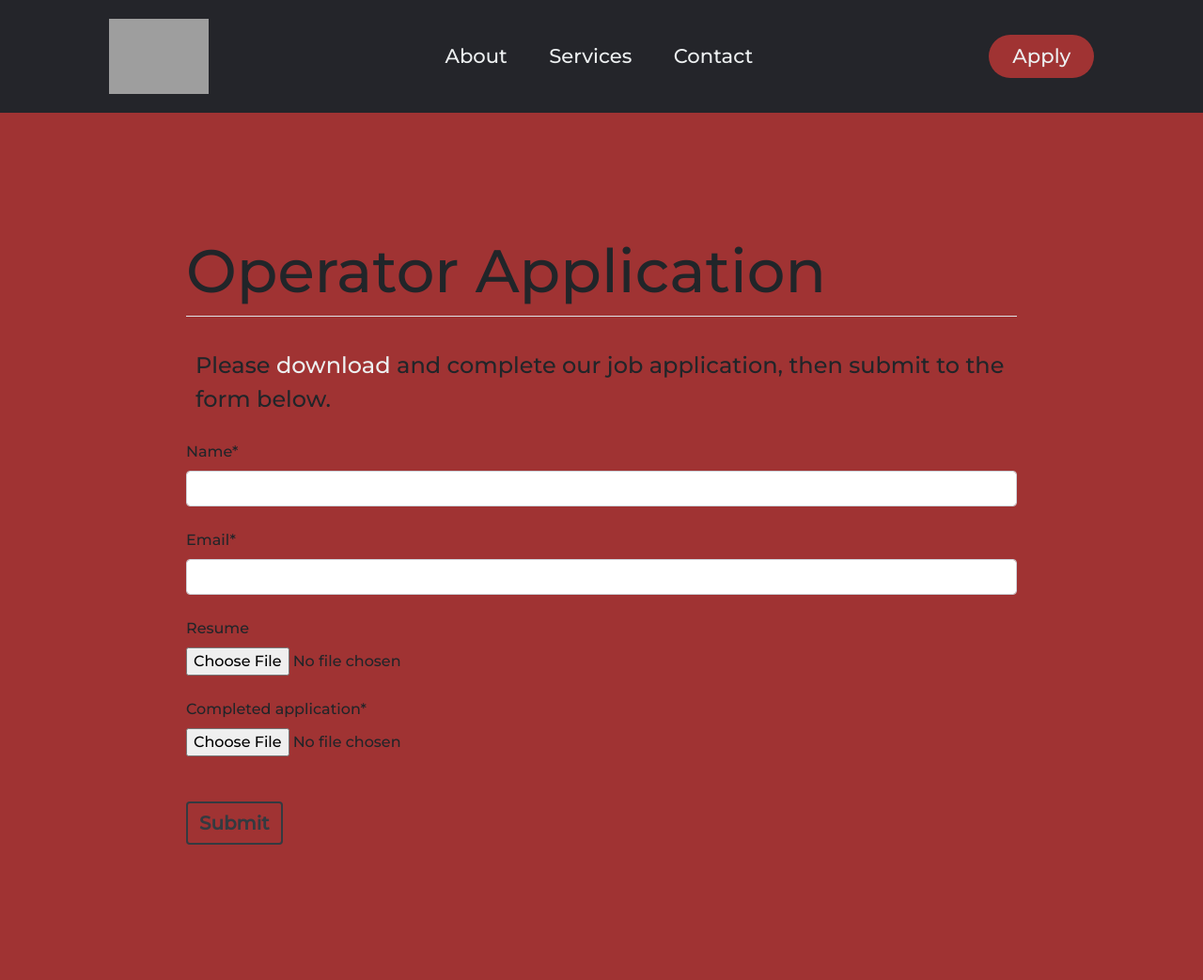
After one commit to brantmorton/civil-construction, a Django app: page /apply/operator/ in a window 1280 px wide. The commit adds this page. Shown: the whole page at 94% size. Run offline with Django 3.2, Linux system fonts and the light colour scheme; some libraries are stand-ins or nearby versions; grey boxes are pictures that could not be loaded.

Commit message:
separated routing between two types of job applications

```diff
--- a/apply/forms.py
+++ b/apply/forms.py
@@ -1,13 +1,24 @@
 from django import forms
-from .models import Applicant
+from .models import Laborer, Operator
 
 
-class ApplicationForm(forms.ModelForm):
+class LaborerForm(forms.ModelForm):
     name = forms.CharField(max_length='100')
     email = forms.EmailField()
     resume = forms.FileField(required=False)
     completed_application = forms.FileField()
 
     class Meta:
-        model = Applicant
+        model = Laborer
         fields =['name', 'email', 'resume', 'completed_application']
+
+
+class OperatorForm(forms.ModelForm):
+    name = forms.CharField(max_length='100')
+    email = forms.EmailField()
+    resume = forms.FileField(required=False)
+    completed_application = forms.FileField()
+
+    class Meta:
+        model = Operator
+        fields =['name', 'email', 'resume', 'completed_application']
--- a/apply/models.py
+++ b/apply/models.py
@@ -2,11 +2,21 @@ from django.db import models
 from django.contrib.auth.models import User
 
 
-class Applicant(models.Model):
+class Laborer(models.Model):
     name = models.CharField(max_length=100)
     email = models.EmailField()
-    resume = models.FileField()
-    completed_application = models.FileField()
+    resume = models.FileField(upload_to='apply/laborer/resume')
+    completed_application = models.FileField(upload_to='apply/laborer/application')
 
     def __str__(self):
         return self.name
+
+
+class Operator(models.Model):
+    name = models.CharField(max_length=100)
+    email = models.EmailField()
+    resume = models.FileField(upload_to='apply/operator/resume')
+    completed_application = models.FileField(upload_to='apply/operator/application')
+
+    def __str__(self):
+        return self.name
--- a/apply/templates/apply/application_page.html
+++ b/apply/templates/apply/laborer_application.html
@@ -10,7 +10,7 @@
             {% csrf_token %}
             <fieldset class="form-group">
                 <legend class="border-bottom mb-4">
-                    Apply
+                    Laborer Application
                 </legend>
                 <div id="app-download">
                     <p>
--- /dev/null
+++ b/apply/templates/apply/operator_application.html
@@ -0,0 +1,31 @@
+{% extends 'marketing/base.html' %}
+{% load static %}
+
+{% load crispy_forms_tags %}
+
+{% block content %}
+    <div id="filler"></div>
+    <div id="application-form" class="container">
+        <form enctype="multipart/form-data" method="POST">
+            {% csrf_token %}
+            <fieldset class="form-group">
+                <legend class="border-bottom mb-4">
+                     Operator Application
+                </legend>
+                <div id="app-download">
+                    <p>
+                        Please
+                        <a href="{% static 'marketing/Project-Resume.pdf' %}" download="civil-application">
+                            download
+                        </a>
+                         and complete our job application, then submit to the form below.
+                    </p>
+                </div>
+                {{ form|crispy }}
+            </fieldset>
+            <div class="form-group">
+                <button class="btn btn-outline-dark" type="submit">Submit</button>
+            </div>
+        </form>
+    </div>
+{% endblock %}
--- a/apply/views.py
+++ b/apply/views.py
@@ -1,15 +1,32 @@
 from django.shortcuts import render, redirect
 from django.contrib import messages
-from .forms import ApplicationForm
+from django.views.generic.base import TemplateView
+from .forms import LaborerForm, OperatorForm
 
 
-def apply(request):
+class ApplyRoute(TemplateView):
+    template_name = 'apply/apply-route.html'
+
+
+def apply_laborer(request):
     if request.method == 'POST':
-        form = ApplicationForm(request.POST, request.FILES)
+        form = LaborerForm(request.POST, request.FILES)
         if form.is_valid():
             form.save()
             messages.success(request, "Your application has been submitted!")
             return redirect('home-page')
     else:
-        form = ApplicationForm()
-    return render(request, 'apply/application_page.html', {'form': form})
+        form = LaborerForm()
+    return render(request, 'apply/laborer_application.html', {'form': form})
+
+
+def apply_operator(request):
+    if request.method == 'POST':
+        form = OperatorForm(request.POST, request.FILES)
+        if form.is_valid():
+            form.save()
+            messages.success(request, "Your application has been submitted!")
+            return redirect('home-page')
+    else:
+        form = OperatorForm()
+    return render(request, 'apply/operator_application.html', {'form': form})
--- a/civil/urls.py
+++ b/civil/urls.py
@@ -18,9 +18,12 @@ from django.urls import path
 from django.conf.urls import include, url
 from marketing.views import HomePage
 from apply import views as apply_views
+from apply.views import ApplyRoute
 
 urlpatterns = [
     path('admin/', admin.site.urls),
-    path('apply/', apply_views.apply, name='apply'),
+    path('apply/', ApplyRoute.as_view(), name='apply-route'),
+    path('apply/laborer/', apply_views.apply_laborer, name='apply-laborer'),
+    path('apply/operator/', apply_views.apply_operator, name='apply-operator'),
     path('', HomePage.as_view(), name='home-page')
 ]
--- a/marketing/static/marketing/main.css
+++ b/marketing/static/marketing/main.css
@@ -67,6 +67,7 @@ header {
 
 .nav-links {
   list-style: none;
+  margin-bottom: 0;
 }
 
 .nav-links li{
--- a/marketing/templates/marketing/base.html
+++ b/marketing/templates/marketing/base.html
@@ -22,21 +22,21 @@
         </a>
         <nav>
             <ul class="nav-links">
-                <li><a href="#about">About</a></li>
-                <li><a href="#services">Services</a></li>
-                <li><a href="#contact">Contact</a></li>
+                <li><a href="{% url 'home-page' %}#about">About</a></li>
+                <li><a href="{% url 'home-page' %}#services">Services</a></li>
+                <li><a href="{% url 'home-page' %}#contact">Contact</a></li>
             </ul>
         </nav>
-        <a class="apply-btn" href="{% url 'apply' %}"><button>Apply</button></a>
+        <a class="apply-btn" href="{% url 'apply-route' %}"><button>Apply</button></a>
         <a onclick="OpenNav()" class="menu"><button>Menu</button></a>
     </header>
     <div id="mobile-menu" class="overlay">
         <a class="close" onclick="CloseNav()">&times;</a>
         <div class="overlay-content">
-            <a href="#about" onclick="CloseNav()">About</a>
-            <a href="#services" onclick="CloseNav()">Services</a>
-            <a href="#contact" onclick="CloseNav()">Contact</a>
-            <a href="{% url 'apply' %}" onclick="CloseNav()">Apply</a>
+            <a href="{% url 'home-page' %}#about" onclick="CloseNav()">About</a>
+            <a href="{% url 'home-page' %}#services" onclick="CloseNav()">Services</a>
+            <a href="{% url 'home-page' %}#contact" onclick="CloseNav()">Contact</a>
+            <a href="{% url 'apply-route' %}" onclick="CloseNav()">Apply</a>
         </div>
     </div>
     <script type="text/javascript" src="{% static 'marketing/mobile.js' %}"></script>
```
Also changed, not shown: other parts of marketing/static/marketing/main.css (+47 -0 lines), apply/templates/apply/apply-route.html (added, +22 -0 lines), apply/migrations/0003_auto_20190628_1606.py (added), 1 other file.
